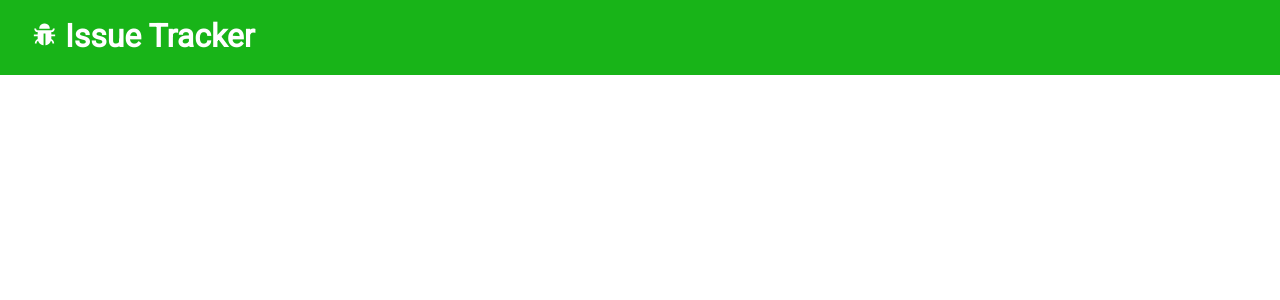
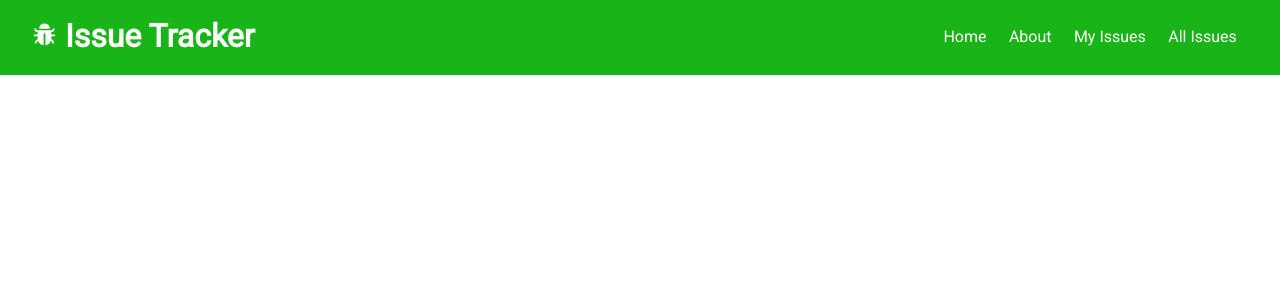
Before and after one commit to EliGuy343/issue-tracker, a React (Create React App) app in the folder client/: page /myissues in a window 1280 px wide. Before the commit this address had no page. Shown: the top 300 px of the page. Built offline with nearby package versions, Linux system fonts and the light colour scheme.

Commit message:
added links to navbar, made needed pages

```diff
--- a/client/src/App.js
+++ b/client/src/App.js
@@ -4,6 +4,8 @@ import {BrowserRouter as Router, Route, Routes} from 'react-router-dom';
 import { Fragment } from 'react';
 import Home from './components/pages/Home';
 import About from './components/pages/About';
+import AllIssues from './components/pages/AllIssues';
+import MyIssues from './components/pages/MyIssues';
 const App = () => {
   return (
     <Router>
@@ -13,6 +15,8 @@ const App = () => {
           <Routes>
             <Route exact path='/' element={<Home/>}/>
             <Route exact path='/about' element={<About/>}/>
+            <Route exact path='/myissues' element={<MyIssues/>}/>
+            <Route exact path='/AllIssues' element={<AllIssues/>}/>
           </Routes>
         </div>
     </Fragment>
--- a/client/src/components/layout/Navbar.js
+++ b/client/src/components/layout/Navbar.js
@@ -1,11 +1,27 @@
 import React from 'react';
 import {AiFillBug} from 'react-icons/ai';
+import { Link } from 'react-router-dom';
 
 const Navbar = () => {
     return (
         <div className='navbar bg-primary'>
             <h1> <AiFillBug size={25 }/> Issue Tracker</h1>
+            <ul>
+                <li>
+                    <Link to='/'>Home</Link>
+                </li>
+                <li>
+                    <Link to='/about'>About</Link>
+                </li>
+                <li>
+                    <Link to='/myissues'>My Issues</Link>
+                </li>
+                <li>
+                    <Link to='/allissues'>All Issues</Link>
+                </li>
+            </ul>
         </div>
+
     )
 }
 
--- /dev/null
+++ b/client/src/components/pages/AllIssues.js
@@ -0,0 +1,11 @@
+import React from 'react'
+
+const AllIssues = () => {
+    return (
+        <div>
+
+        </div>
+    )
+}
+
+export default AllIssues
--- /dev/null
+++ b/client/src/components/pages/MyIssues.js
@@ -0,0 +1,11 @@
+import React from 'react'
+
+const MyIssues = () => {
+    return (
+        <div>
+
+        </div>
+    )
+}
+
+export default MyIssues
```
